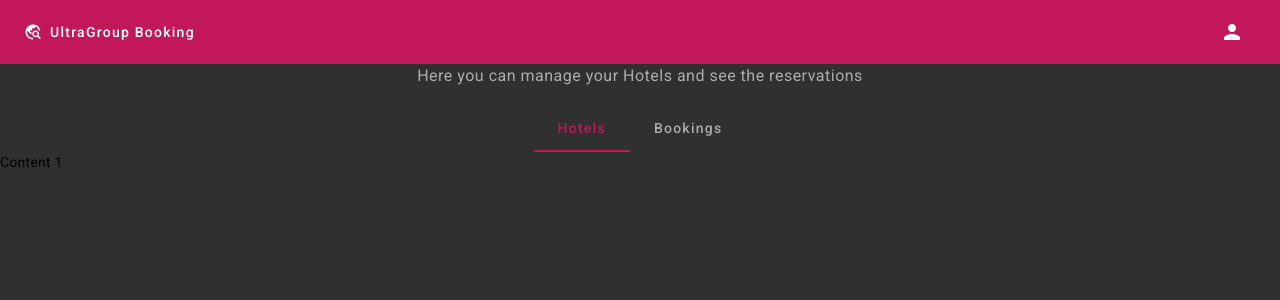
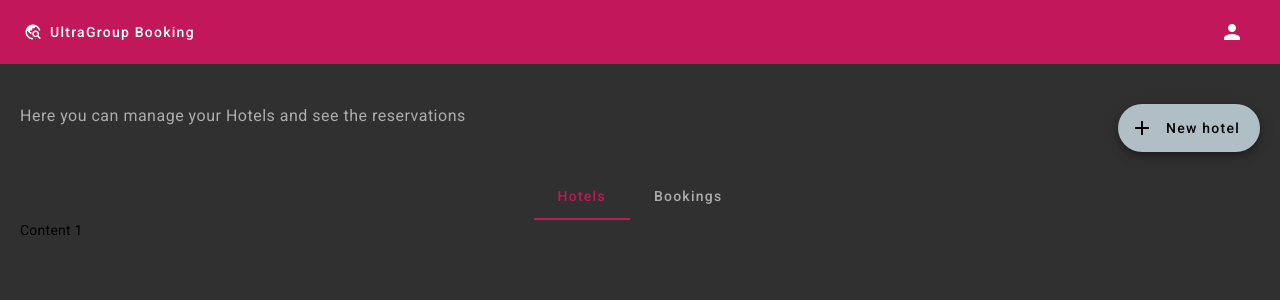
Before and after one commit to Djvash01/booking-ultragroup, an Angular app: page /dashboard in a window 1280 px wide. Shown: the top 300 px of the page. Built offline with nearby package versions, Linux system fonts and the light colour scheme.

Commit message:
feat: 🎸 add btn for create new hotel

```diff
--- a/src/app/domains/booking/dashboard/dashboard.component.html
+++ b/src/app/domains/booking/dashboard/dashboard.component.html
@@ -5,9 +5,16 @@
   </button>
   <app-user-avatar></app-user-avatar>
 </mat-toolbar>
-
-<h4 class="text__title">Here you can manage  your Hotels and see the reservations</h4>
-<mat-tab-group mat-stretch-tabs="false" mat-align-tabs="center">
-  <mat-tab label="Hotels">Content 1</mat-tab>
-  <mat-tab label="Bookings">Content 2</mat-tab>
-</mat-tab-group>
+<section class="wrapper">
+  <div class="actions">
+    <h4 class="text__title">Here you can manage  your Hotels and see the reservations</h4>
+    <button mat-fab extended color="accent">
+      <mat-icon>add</mat-icon>
+      New hotel
+    </button>
+  </div>
+  <mat-tab-group mat-stretch-tabs="false" mat-align-tabs="center">
+    <mat-tab label="Hotels">Content 1</mat-tab>
+    <mat-tab label="Bookings">Content 2</mat-tab>
+  </mat-tab-group>
+</section>
--- a/src/app/domains/booking/dashboard/dashboard.component.scss
+++ b/src/app/domains/booking/dashboard/dashboard.component.scss
@@ -1,4 +1,8 @@
 @import 'colors/colors';
+
+.wrapper {
+  padding: 20px;
+}
 
 .toolbar {
   display: flex;
@@ -9,6 +13,14 @@
 .text {
   &__title {
     color: $color-label;
-    text-align: center;
+    text-align: left;
+    margin: 0;
   }
 }
+
+.actions {
+  margin: 20px 0;
+  display: flex;
+  justify-content: space-between;
+
+}
```
